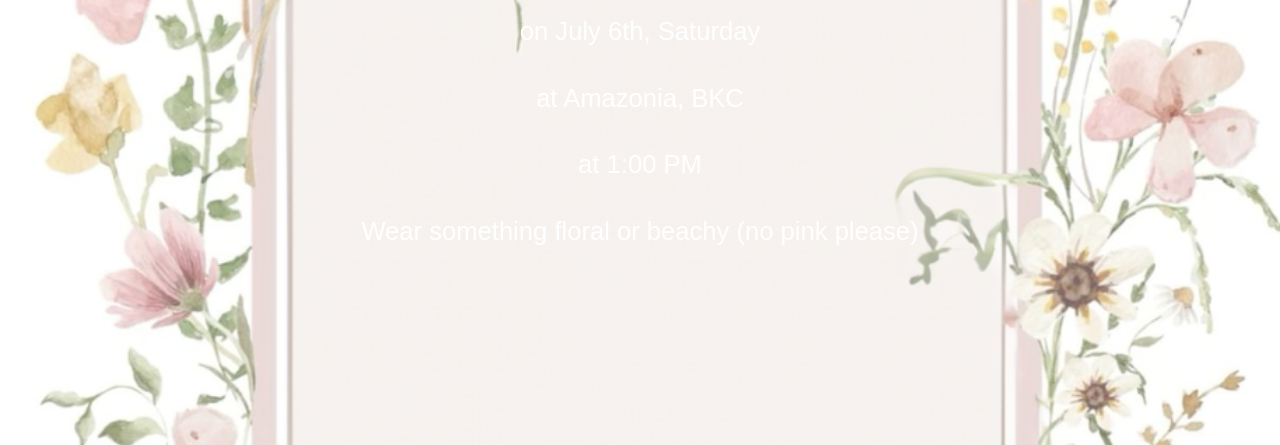
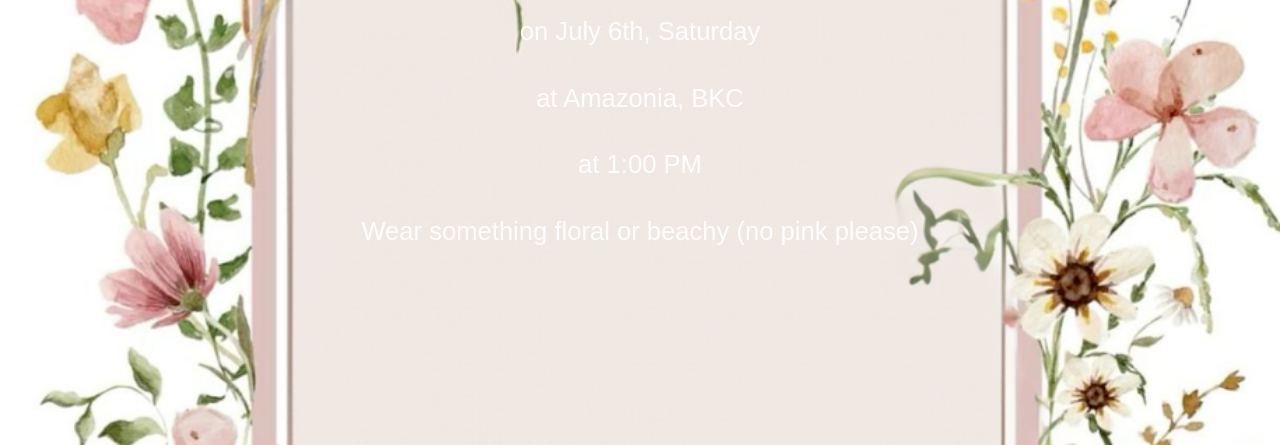
Before and after one commit to juantapexe/bdayinvite, a plain HTML site: page invitation.html in a window 1280 px wide. Shown: the part 355-800 px from the top of the page. Drawn offline with Linux system fonts and the light colour scheme.

Commit message:
Update styles.css

```diff
--- a/styles.css
+++ b/styles.css
@@ -12,19 +12,9 @@ body {
     background-position: center;
 }
 
-.invitation-container {
-    position: relative;
-    width: 100%;
-    height: 100%;
-    display: flex;
-    justify-content: center;
-    align-items: center;
-    background-color: rgba(255, 255, 255, 0.4); /* Transparent white background */
-}
-
 .invitation {
     text-align: center;
-    color: #ffffff; /* Text color */
+    color: rgba(255, 255, 255, 0.9); /* Semi-transparent white text */
     padding: 20px;
 }
 
```
